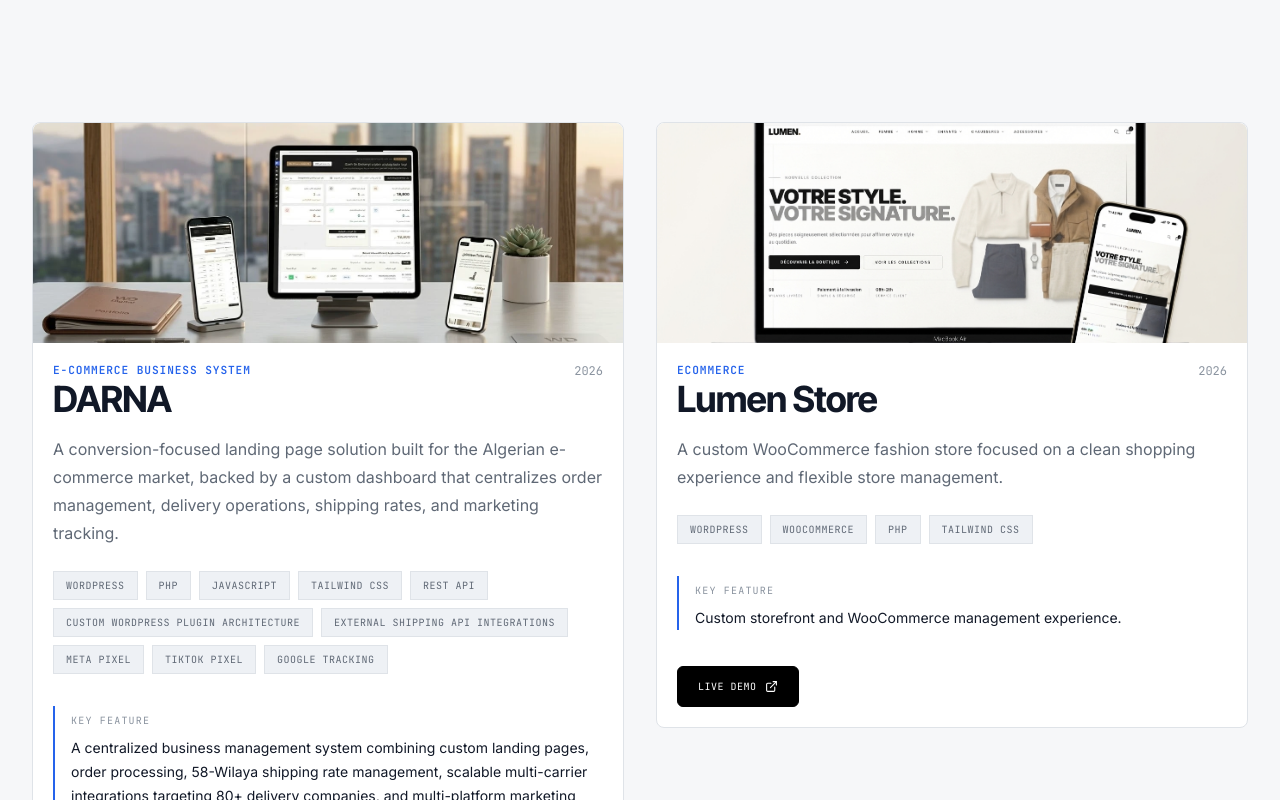
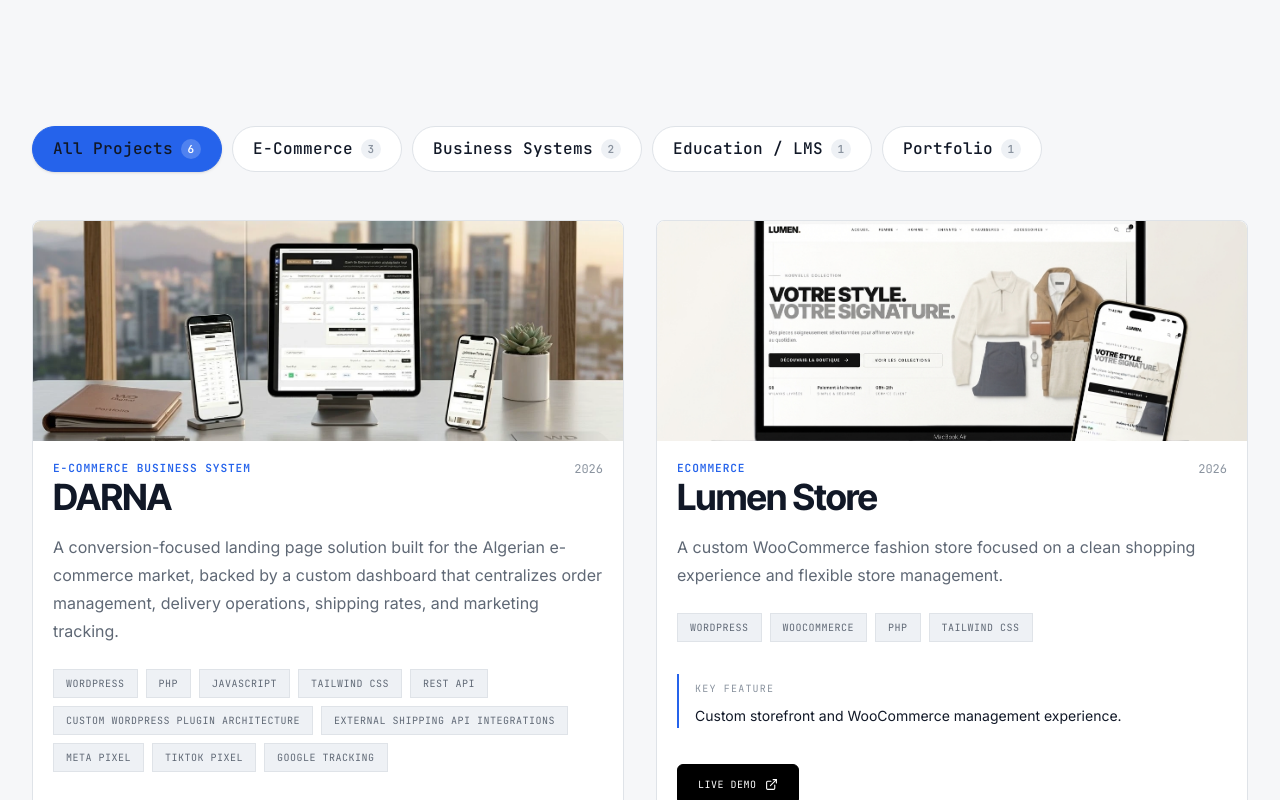
Before and after one commit to moh-dev10/moh-dev, a Next.js app: page /projects in a window 1280 px wide. Shown: the part 600-1400 px from the top of the page. Built offline with nearby package versions, Linux system fonts and the light colour scheme.

Commit message:
feat(projects): add category filtering and empty state
Implement project filtering with bilingual support and update the projects grid to display an empty state when no projects match the selected category.

```diff
--- a/src/app/projects/page.tsx
+++ b/src/app/projects/page.tsx
@@ -1,12 +1,107 @@
 "use client";
 
+import { useState, useMemo } from "react";
 import Link from "next/link";
 import ProjectGrid from "@/components/projects/ProjectGrid";
+import ProjectFilterBar, { type FilterCategory } from "@/components/projects/ProjectFilterBar";
 import Reveal from "@/components/ui/Reveal";
 import { useLanguage } from "@/context/LanguageContext";
+import type { ProjectTranslation } from "@/data/translations";
+
+/**
+ * Data-driven category matching helper that evaluates project categories
+ * seamlessly across English and Arabic localization.
+ */
+export function matchesProjectCategory(
+  project: ProjectTranslation,
+  filterId: string
+): boolean {
+  if (filterId === "all") return true;
+
+  const categoryLower = project.category.toLowerCase();
+
+  if (filterId === "ecommerce") {
+    return (
+      categoryLower.includes("e-commerce") ||
+      categoryLower.includes("ecommerce") ||
+      project.category.includes("تجارة إلكترونية")
+    );
+  }
+
+  if (filterId === "business-systems") {
+    return (
+      categoryLower.includes("business system") ||
+      project.category.includes("أنظمة أعمال") ||
+      project.category.includes("إدارة التجارة")
+    );
+  }
+
+  if (filterId === "education") {
+    return (
+      categoryLower.includes("education") ||
+      categoryLower.includes("lms") ||
+      project.category.includes("تعليم")
+    );
+  }
+
+  if (filterId === "portfolio") {
+    return (
+      categoryLower.includes("portfolio") ||
+      project.category.includes("بورتفوليو") ||
+      project.category.includes("شخصية")
+    );
+  }
+
+  // Fallback for direct string or slug matching (scalable for any newly added categories)
+  return (
+    categoryLower === filterId.toLowerCase() ||
+    project.category === filterId
+  );
+}
 
 export default function ProjectsPage() {
   const { t, projects } = useLanguage();
+  const [activeFilter, setActiveFilter] = useState("all");
+
+  // Derive filter categories directly from existing project data
+  const categories = useMemo<FilterCategory[]>(() => {
+    const list: FilterCategory[] = [
+      {
+        id: "all",
+        label: t.projectsPage.filterAll,
+        count: projects.length,
+      },
+      {
+        id: "ecommerce",
+        label: t.projectsPage.filterEcommerce,
+        count: projects.filter((p) => matchesProjectCategory(p, "ecommerce")).length,
+      },
+      {
+        id: "business-systems",
+        label: t.projectsPage.filterBusinessSystems,
+        count: projects.filter((p) => matchesProjectCategory(p, "business-systems")).length,
+      },
+      {
+        id: "education",
+        label: t.projectsPage.filterEducation,
+        count: projects.filter((p) => matchesProjectCategory(p, "education")).length,
+      },
+      {
+        id: "portfolio",
+        label: t.projectsPage.filterPortfolio,
+        count: projects.filter((p) => matchesProjectCategory(p, "portfolio")).length,
+      },
+    ];
+
+    // Guarantee: Only show categories that have actual projects in the data,
+    // avoiding artificial categories while always keeping 'all'.
+    return list.filter((cat) => cat.id === "all" || cat.count > 0);
+  }, [projects, t.projectsPage]);
+
+  // Compute filtered projects
+  const filteredProjects = useMemo(() => {
+    return projects.filter((p) => matchesProjectCategory(p, activeFilter));
+  }, [projects, activeFilter]);
 
   return (
     <main>
@@ -32,18 +127,31 @@ export default function ProjectsPage() {
                 {t.projectsPage.leadText}
               </p>
 
+              {/* Dynamic project count matching currently active filter */}
               <p className="mt-6 font-mono text-xs uppercase tracking-[0.15em] text-[var(--text-muted)]">
-                {projects.length} {t.projectsPage.countSuffix}
+                {filteredProjects.length} {t.projectsPage.countSuffix}
               </p>
             </div>
           </Reveal>
         </div>
       </section>
 
-      {/* Projects */}
+      {/* Projects Grid Section with Filter Bar */}
       <section className="section-padding pt-0">
         <div className="container-main">
-          <ProjectGrid projects={projects} />
+          {/* Polished pill-shaped filter bar */}
+          <ProjectFilterBar
+            categories={categories}
+            activeFilter={activeFilter}
+            onSelectFilter={setActiveFilter}
+            ariaLabel={t.projectsPage.filterAriaLabel}
+          />
+
+          {/* Animated projects grid */}
+          <ProjectGrid
+            projects={filteredProjects}
+            onResetFilter={() => setActiveFilter("all")}
+          />
         </div>
       </section>
 
--- /dev/null
+++ b/src/components/projects/ProjectFilterBar.tsx
@@ -0,0 +1,84 @@
+"use client";
+
+export interface FilterCategory {
+  id: string;
+  label: string;
+  count: number;
+}
+
+interface ProjectFilterBarProps {
+  categories: FilterCategory[];
+  activeFilter: string;
+  onSelectFilter: (id: string) => void;
+  ariaLabel?: string;
+}
+
+export default function ProjectFilterBar({
+  categories,
+  activeFilter,
+  onSelectFilter,
+  ariaLabel = "Filter projects by category",
+}: ProjectFilterBarProps) {
+  return (
+    <nav
+      aria-label={ariaLabel}
+      className="mb-10 sm:mb-12"
+    >
+      <div
+        role="tablist"
+        aria-label={ariaLabel}
+        className="
+          flex items-center gap-2 sm:gap-2.5 overflow-x-auto pb-3 pt-1
+          [-ms-overflow-style:none] [scrollbar-width:none] [&::-webkit-scrollbar]:hidden
+          sm:flex-wrap sm:overflow-visible sm:pb-0
+        "
+      >
+        {categories.map((cat) => {
+          const isActive = activeFilter === cat.id;
+
+          return (
+            <button
+              key={cat.id}
+              type="button"
+              role="tab"
+              id={`filter-tab-${cat.id}`}
+              aria-selected={isActive}
+              aria-controls="projects-grid"
+              onClick={() => onSelectFilter(cat.id)}
+              className={`
+                group relative inline-flex shrink-0 items-center gap-2 rounded-full
+                border px-4 py-2 sm:px-5 sm:py-2.5
+                font-mono text-xs sm:text-sm font-medium tracking-wide
+                transition-all duration-200 cursor-pointer
+                focus-visible:outline-2 focus-visible:outline-offset-2 focus-visible:outline-[var(--accent)]
+                ${
+                  isActive
+                    ? "border-[var(--accent)] bg-[var(--accent)] text-white shadow-sm shadow-[var(--accent)]/25"
+                    : "border-[var(--border)] bg-[var(--surface)] text-[var(--text-secondary)] hover:border-[var(--border-strong)] hover:bg-[var(--surface-muted)] hover:text-[var(--text-primary)]"
+                }
+              `}
+            >
+              <span>{cat.label}</span>
+
+              {/* Count badge */}
+              <span
+                className={`
+                  inline-flex h-5 min-w-[20px] items-center justify-center rounded-full px-1.5
+                  font-mono text-[11px] font-semibold transition-colors duration-200
+                  ${
+                    isActive
+                      ? "bg-white/20 text-white"
+                      : "bg-[var(--surface-muted)] text-[var(--text-muted)] group-hover:bg-[var(--border)] group-hover:text-[var(--text-primary)]"
+                  }
+                `}
+                aria-label={`${cat.count} projects`}
+              >
+                {cat.count}
+              </span>
+            </button>
+          );
+        })}
+      </div>
+    </nav>
+  );
+}
--- a/src/components/projects/ProjectGrid.tsx
+++ b/src/components/projects/ProjectGrid.tsx
@@ -1,25 +1,79 @@
 "use client";
 
+import { motion, AnimatePresence } from "framer-motion";
+import { FolderSearch, RotateCcw } from "lucide-react";
 import type { ProjectTranslation } from "@/data/translations";
 import ProjectCard from "@/components/projects/ProjectCard";
-import Reveal from "@/components/ui/Reveal";
 import { useLanguage } from "@/context/LanguageContext";
 
 type ProjectGridProps = {
   projects?: ProjectTranslation[];
+  onResetFilter?: () => void;
 };
 
-export default function ProjectGrid({ projects: propProjects }: ProjectGridProps) {
-  const { projects: contextProjects } = useLanguage();
+export default function ProjectGrid({
+  projects: propProjects,
+  onResetFilter,
+}: ProjectGridProps) {
+  const { projects: contextProjects, t } = useLanguage();
   const projects = propProjects || contextProjects;
 
+  if (projects.length === 0) {
+    return (
+      <div
+        id="projects-grid"
+        role="region"
+        aria-live="polite"
+        className="rounded-2xl border border-dashed border-[var(--border-strong)] bg-[var(--surface)] p-12 text-center sm:p-16"
+      >
+        <div className="mx-auto flex h-14 w-14 items-center justify-center rounded-full bg-[var(--surface-muted)] text-[var(--accent)]">
+          <FolderSearch size={26} strokeWidth={1.75} />
+        </div>
+
+        <h3 className="mt-4 font-heading text-lg font-bold text-[var(--text-primary)] sm:text-xl">
+          {t.projectsPage.noProjectsTitle}
+        </h3>
+
+        <p className="mt-2 text-sm leading-6 text-[var(--text-secondary)]">
+          {t.projectsPage.noProjectsDesc}
+        </p>
+
+        {onResetFilter && (
+          <button
+            type="button"
+            onClick={onResetFilter}
+            className="mt-6 inline-flex items-center gap-2 rounded-full bg-[var(--text-primary)] px-5 py-2.5 font-mono text-xs font-medium !text-white transition-all duration-200 hover:bg-[var(--accent)] hover:-translate-y-0.5 cursor-pointer"
+          >
+            <RotateCcw size={13} />
+            <span>{t.projectsPage.resetFilter}</span>
+          </button>
+        )}
+      </div>
+    );
+  }
+
   return (
-    <div className="project-grid grid gap-8 md:grid-cols-2">
-      {projects.map((project, index) => (
-        <Reveal key={project.slug} delay={index * 100}>
-          <ProjectCard project={project} />
-        </Reveal>
-      ))}
+    <div id="projects-grid" role="region" aria-live="polite">
+      <motion.div
+        layout
+        className="project-grid grid gap-8 md:grid-cols-2"
+        transition={{ duration: 0.3, ease: "easeInOut" }}
+      >
+        <AnimatePresence mode="popLayout" initial={false}>
+          {projects.map((project) => (
+            <motion.div
+              key={project.slug}
+              layout
+              initial={{ opacity: 0, scale: 0.96, y: 10 }}
+              animate={{ opacity: 1, scale: 1, y: 0 }}
+              exit={{ opacity: 0, scale: 0.96, y: -10 }}
+              transition={{ duration: 0.25, ease: "easeInOut" }}
+            >
+              <ProjectCard project={project} />
+            </motion.div>
+          ))}
+        </AnimatePresence>
+      </motion.div>
     </div>
   );
 }
--- a/src/data/translations.ts
+++ b/src/data/translations.ts
@@ -183,6 +183,15 @@ export const translations = {
       titleSuffix: "& sell",
       leadText: "A collection of websites, eCommerce stores, and web applications built to solve real business and product problems.",
       countSuffix: "Projects",
+      filterAll: "All Projects",
+      filterEcommerce: "E-Commerce",
+      filterBusinessSystems: "Business Systems",
+      filterEducation: "Education / LMS",
+      filterPortfolio: "Portfolio",
+      noProjectsTitle: "No projects found",
+      noProjectsDesc: "There are no projects matching this category right now.",
+      resetFilter: "Show all projects",
+      filterAriaLabel: "Filter projects by category",
       ctaEyebrow: "Have a project in mind?",
       ctaTitleLine1: "Let's build something",
       ctaTitleHighlight: "that matters.",
@@ -342,6 +351,15 @@ export const translations = {
       titleSuffix: "ونتائج",
       leadText: "مجموعة من المواقع، المتاجر الإلكترونية، وتطبيقات الويب التي تم بناؤها لحل مشكلات حقيقية في التجارة والإنتاج.",
       countSuffix: "مشاريع",
+      filterAll: "جميع المشاريع",
+      filterEcommerce: "التجارة الإلكترونية",
+      filterBusinessSystems: "أنظمة الأعمال",
+      filterEducation: "التعليم والمنصات",
+      filterPortfolio: "المواقع الشخصية",
+      noProjectsTitle: "لا توجد مشاريع",
+      noProjectsDesc: "لا توجد مشاريع مطابقة للتصنيف المحدد حالياً.",
+      resetFilter: "عرض جميع المشاريع",
+      filterAriaLabel: "تصفية المشاريع حسب التصنيف",
       ctaEyebrow: "هل يدور في بالك مشروع جديد؟",
       ctaTitleLine1: "دعنا نبني شيئاً",
       ctaTitleHighlight: "يصنع فارقاً حقيقياً في عملك.",
```
